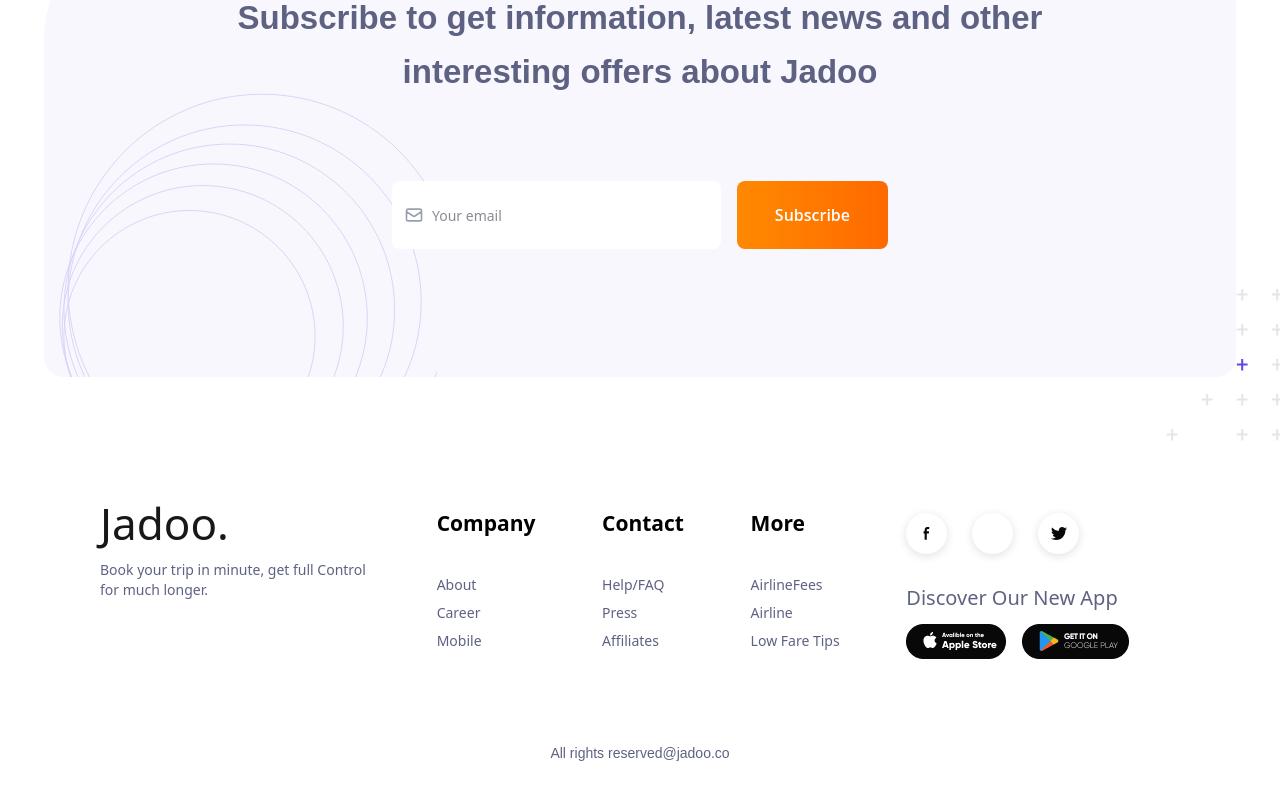
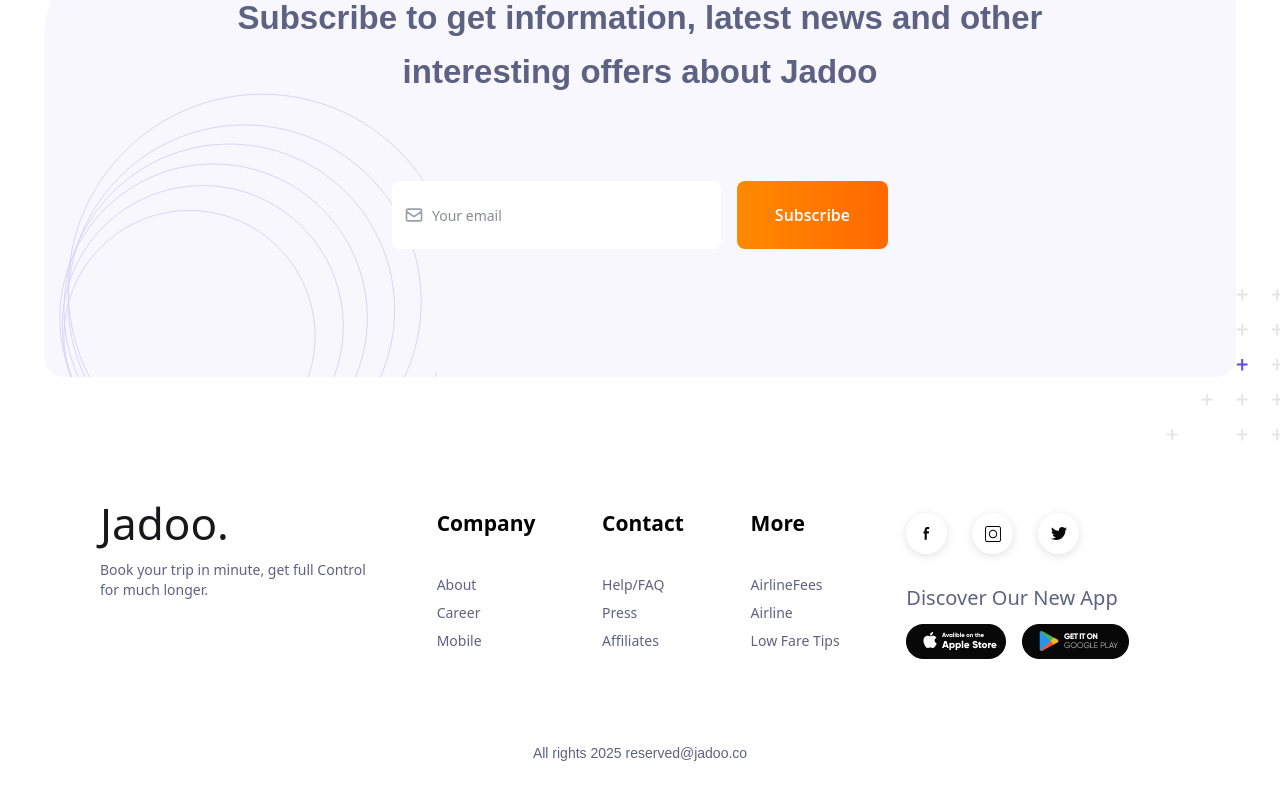
Before and after one commit to easinahmed/Jadoo_React_project, a React (Vite) app: page / in a window 1280 px wide. Shown: the part 3894-4694 px from the top of the page. Built offline with nearby package versions, Linux system fonts and the light colour scheme.

Commit message:
Footer Section Updated

```diff
--- a/src/components/Footer.jsx
+++ b/src/components/Footer.jsx
@@ -1,6 +1,8 @@
 import { motion } from "framer-motion"
 
 const Footer = () => {
+  const year = new Date().getFullYear()
+
   return (
     <footer className="mt-[96px]">
       <div className="container">
@@ -47,11 +49,11 @@ const Footer = () => {
               {["fb.svg", "insta.svg", "twit.svg"].map((icon, idx) => (
                 <motion.div
                   key={idx}
-                  className="cursor-pointer rounded-full w-[41px] h-[41px] shadow-3 flex items-center justify-center"
+                  className="cursor-pointer rounded-full w-[41px] h-[41px]  footer-icon-bg shadow-3 flex items-center justify-center"
                   whileHover={{ scale: 1.2, rotate: 10 }}
                   transition={{ type: "spring", stiffness: 300 }}
                 >
-                  <img src={icon} alt="social icon" />
+                  <img src={icon}  alt="social icon" />
                 </motion.div>
               ))}
             </div>
@@ -77,7 +79,7 @@ const Footer = () => {
         </motion.div>
 
         <p className="font-poppins text-[14px] text-paragraph mt-[44px] mb-[80px] text-center">
-          All rights reserved@jadoo.co
+          All rights {year} reserved@jadoo.co
         </p>
       </div>
     </footer>
--- a/src/index.css
+++ b/src/index.css
@@ -77,5 +77,8 @@
   background: linear-gradient(201.65deg, #747DEF 10.27%, #5E3BE1 100%);
 }
 
+.footer-icon-bg:hover{
+  background:conic-gradient(from 180deg at 50% 50%,#8B02F1 0%,#F29BA4 17%,#C68BF0 29%,#D164DA 43%,#C963E8 61%,#BFC2E8 72%,#FFC99D 80%,#DD8B9C 88%,#BAD0F1 93%,#CED8C6 100%,#FFFFFF 100%)
+}
 
 }
```
Also changed, not shown: public/insta.svg.
